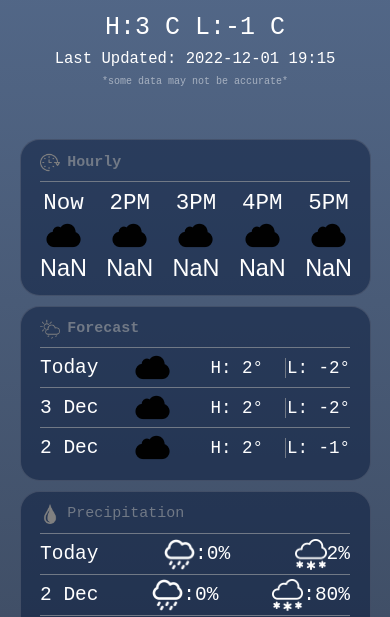
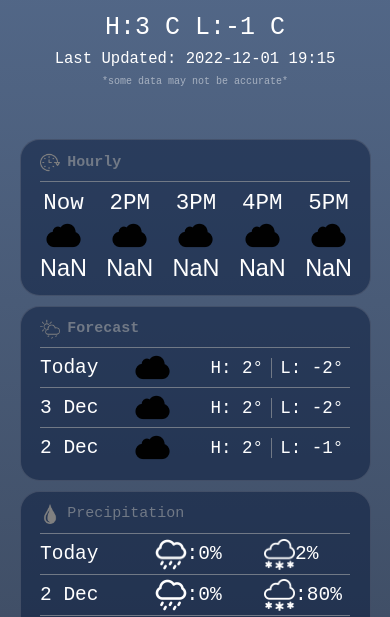
Before and after one commit to poofy25/WeatherApp, a plain HTML site: page index.html in a window 390 px wide. Shown: the part 226-843 px from the top of the page. Drawn offline with Linux system fonts and the light colour scheme.

Commit message:
Add files via upload

```diff
--- a/index.html
+++ b/index.html
@@ -5,7 +5,6 @@
 <meta name="viewport" content="width=device-width, initial-scale=1.0">
 <link rel="stylesheet" href="styles.css">
 <link rel="stylesheet" href="footer.css">
-<link rel="stylesheet" href="AboutProject.css">
     </head>
     <body>
    <div class="CardContainer-Grid">
@@ -290,6 +289,5 @@
 
 
         <script src="Game.js"></script>
-        <script src="AboutProejct.js"></script>
     </body>
 </html>
--- a/styles.css
+++ b/styles.css
@@ -270,19 +270,21 @@ left: 0;
     margin: 0;
     display: flex;
     justify-self: start;
-
+    width: 50%;
 }
 
 .Forecast-Day-Breaker{
  position:absolute;
  height: 100%;
- right: 16.5vw;
+ right: 20vw;
     width: 1px;
     background-color: rgba(113,121,134);
 }
 
 .Forecast-Day-Lowest-Temp{
     margin: 0;
+    width: 50%;
+    display: flex;
 }
 
 .Forecast-Image{
@@ -343,7 +345,8 @@ left: 0;
         margin: 0;
         padding: 0;
         display: flex;
-        justify-content: center;
+        width: 30%;
+        justify-content: start;
 
         align-items: center;
     }
@@ -355,6 +358,8 @@ left: 0;
     .Precipitation-Day > div {
         display: flex;
         flex-direction: row;
+        width: 35%;
+        justify-content: center;
 
     }
     .Precipitation-Grid > div {
```
